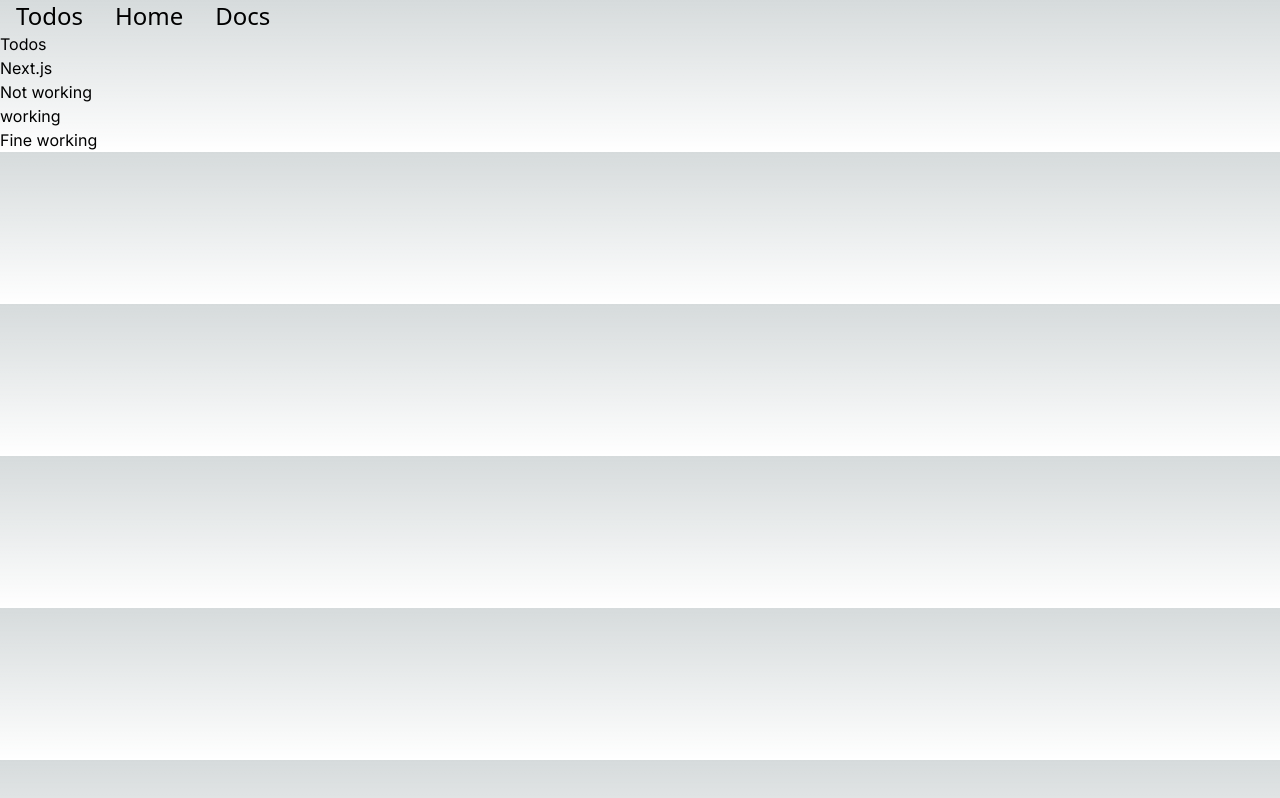
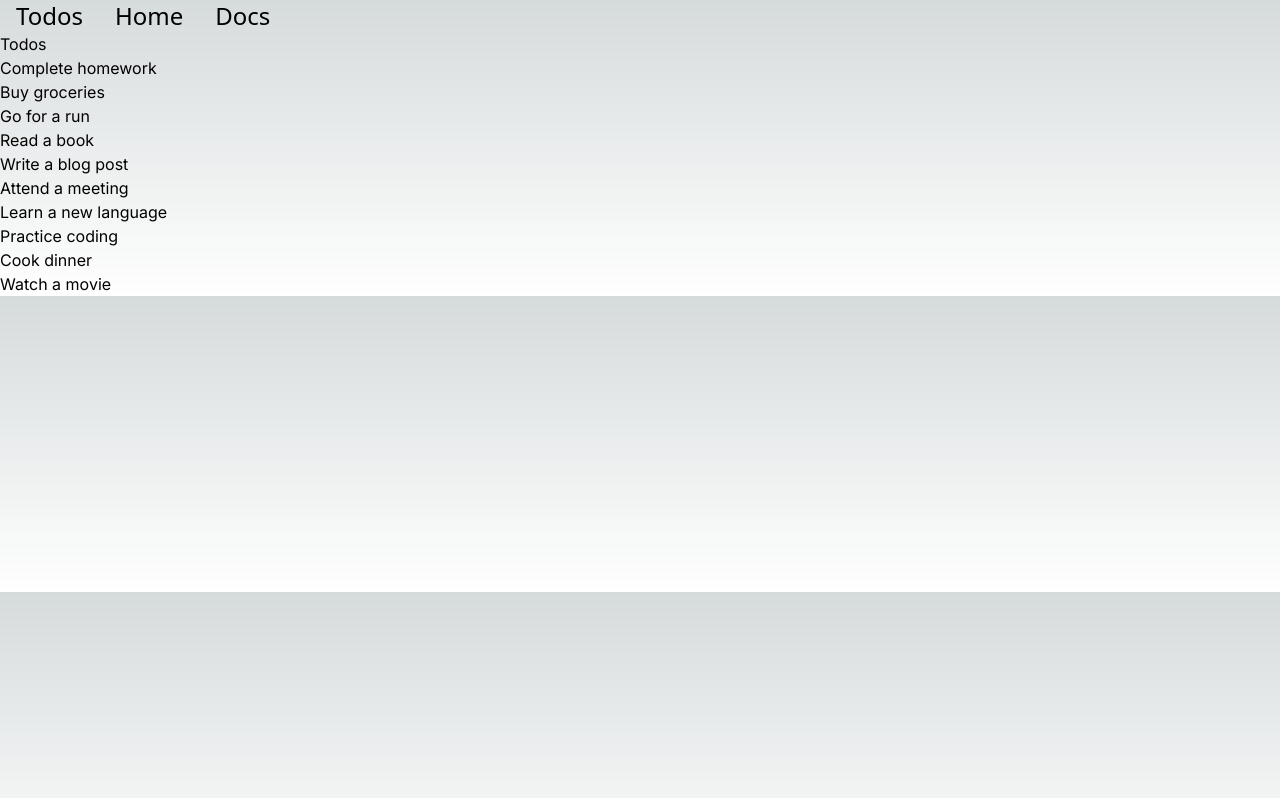
Before and after one commit to knightmate/intro-nextjs, a Next.js app: page /todos in a window 1280 px wide. Built offline with nearby package versions, Linux system fonts and the light colour scheme.

Commit message:
updaeint gthe list from api using next js api endpoint and then calling the same page again to relasd

```diff
--- /dev/null
+++ b/src/TodoSchema.ts
@@ -0,0 +1,47 @@
+// Todo.ts
+
+type Todo = {
+    id: string;
+    text: string;
+    done: boolean;
+  };
+  const todos = [
+    { id: '1', text: 'Complete homework', done: false },
+    { id: '2', text: 'Buy groceries', done: false },
+    { id: '3', text: 'Go for a run', done: false },
+    { id: '4', text: 'Read a book', done: false },
+    { id: '5', text: 'Write a blog post', done: false },
+    { id: '6', text: 'Attend a meeting', done: false },
+    { id: '7', text: 'Learn a new language', done: false },
+    { id: '8', text: 'Practice coding', done: false },
+    { id: '9', text: 'Cook dinner', done: false },
+    { id: '10', text: 'Watch a movie', done: false },
+  ];
+
+  class TodoService {
+    private todos: Todo[];
+
+    constructor(initialTodos: Todo[] = []) {
+      this.todos = todos;
+    }
+
+    // Method to get all todos
+    getTodos(): Todo[] {
+      return this.todos;
+    }
+
+    // Method to mark a todo as done by its id
+    markDone(todoId: string): boolean {
+      const todoIndex = this.todos.findIndex((todo) => todo.id === todoId);
+
+      if (todoIndex !== -1) {
+        // Toggle the 'done' status
+        this.todos[todoIndex].done = !this.todos[todoIndex].done;
+        return true; // Successfully marked as done
+      }
+
+      return false; // Todo with given id not found
+    }
+  }
+
+export default new TodoService();
--- /dev/null
+++ b/src/app/api/todo/route.js
@@ -0,0 +1,15 @@
+import TodoService  from "@/TodoSchema";
+import { NextResponse } from "next/server"
+
+
+export const GET=async(req)=>{
+
+    const id = req.nextUrl.searchParams.get("id");
+
+    console.log("Get API called!",id);
+
+    TodoService.markDone(id);
+
+    return NextResponse.json({message:"Done",data:TodoService.getTodos()});
+
+}
--- a/src/app/todos/page.tsx
+++ b/src/app/todos/page.tsx
@@ -1,18 +1,22 @@
+import TodoService  from "@/TodoSchema";
 import NewtodoList from "@/components/NewTodoForm";
 import TodoList from "@/components/TodoList";
 import React from "react";
 
 
 const getData=async()=>{
- const data=["Next.js","Not working ","working","Fine working"];
+
+ const todolist=  TodoService.getTodos();
 
 const waiting=await new Promise((resolve)=>{
   setTimeout(()=>resolve("done"),2000);
 });
 
-  return data;
+  return todolist;
 
   }
+
+
 
 const TodosPage=async()=>{
 
--- a/src/components/NewTodoForm.tsx
+++ b/src/components/NewTodoForm.tsx
@@ -21,7 +21,6 @@ return (
      <form  onSubmit={()=>{}} action={onSubmit}>
      <input name="inputboxvalue" type="text"></input>
      <input type="submit" ></input>
-     <TodoList todo={todos}/>
 
       </form>
 )
--- /dev/null
+++ b/src/components/Todo.tsx
@@ -0,0 +1,56 @@
+'use client'
+
+import Link from "next/link";
+ import React, { useTransition } from "react";
+ import { useRouter } from 'next/navigation'
+
+const Todo=({todo})=>{
+
+    const router = useRouter();
+    const [isPending,startTransition]=useTransition();
+
+     const onClikc=(targetid:string)=>{
+
+        const fetchData = async () => {
+            try {
+              const response = await fetch(`/api/todo?id=${targetid}`);
+
+              if (!response.ok) {
+                throw new Error('Network response was not ok');
+              }
+
+              const result = await response.json();
+
+              console.log(result.message);
+              if(result.message=="Done"){
+                router.refresh()
+              }
+
+            } catch (error) {
+
+            } finally {
+
+            }
+          };
+
+          startTransition(()=>fetchData());
+
+
+     }
+
+     const line=todo.done?"line-through":"";
+return (
+    <>
+     <div onClick={()=>{
+        onClikc(todo.id)
+    }} className={`${line}  cursor-pointer`}>
+    {
+    todo.text
+    }
+    <h3>{isPending && "Updating...."}</h3>
+    </div>
+     </>
+)
+}
+
+export default Todo
--- a/src/components/TodoList.tsx
+++ b/src/components/TodoList.tsx
@@ -2,6 +2,7 @@
 
 import { todo } from "node:test";
 import React from "react";
+import Todo from "./Todo";
 
 const TodoList=({todos})=>{
 
@@ -10,7 +11,7 @@ return (
     <>
     {
         todos.map((todo)=>{
-            return <h1>{todo}</h1>
+            return <Todo todo={todo}/>
         })
     }
     </>
```
